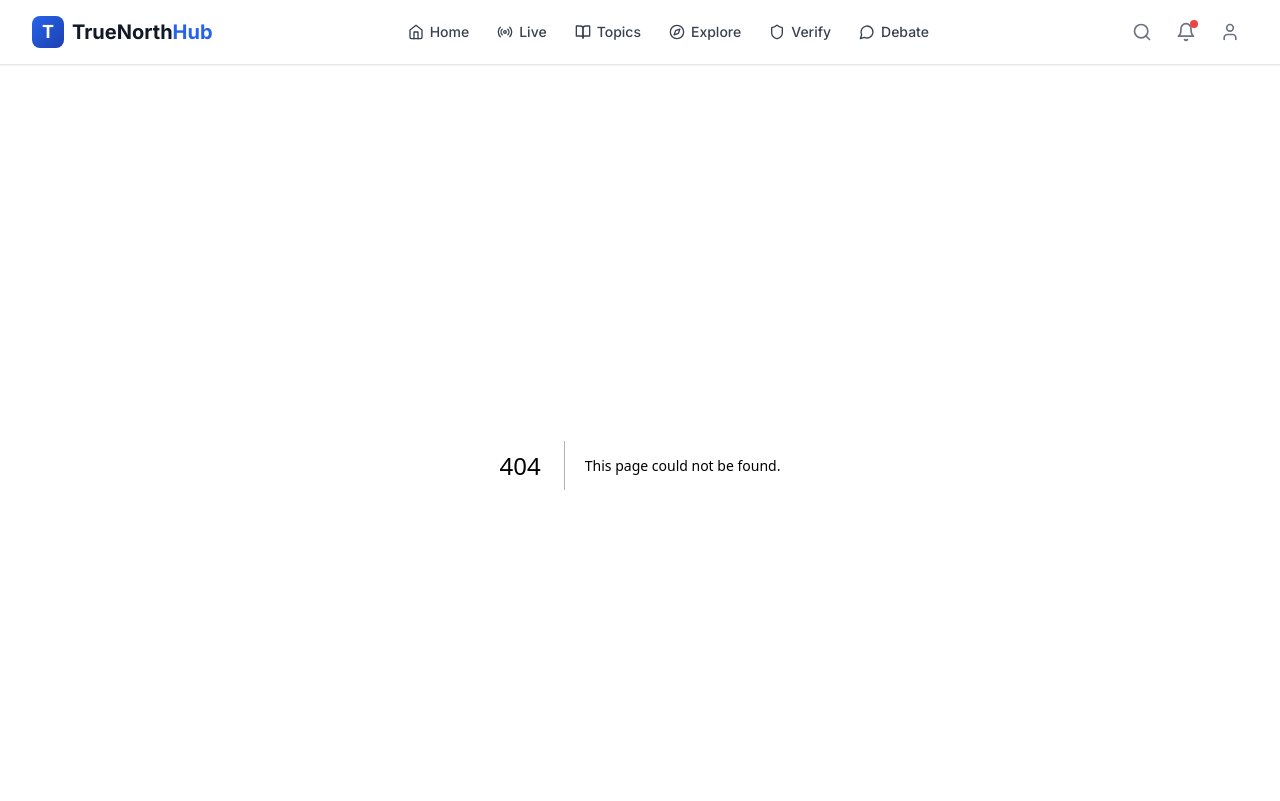
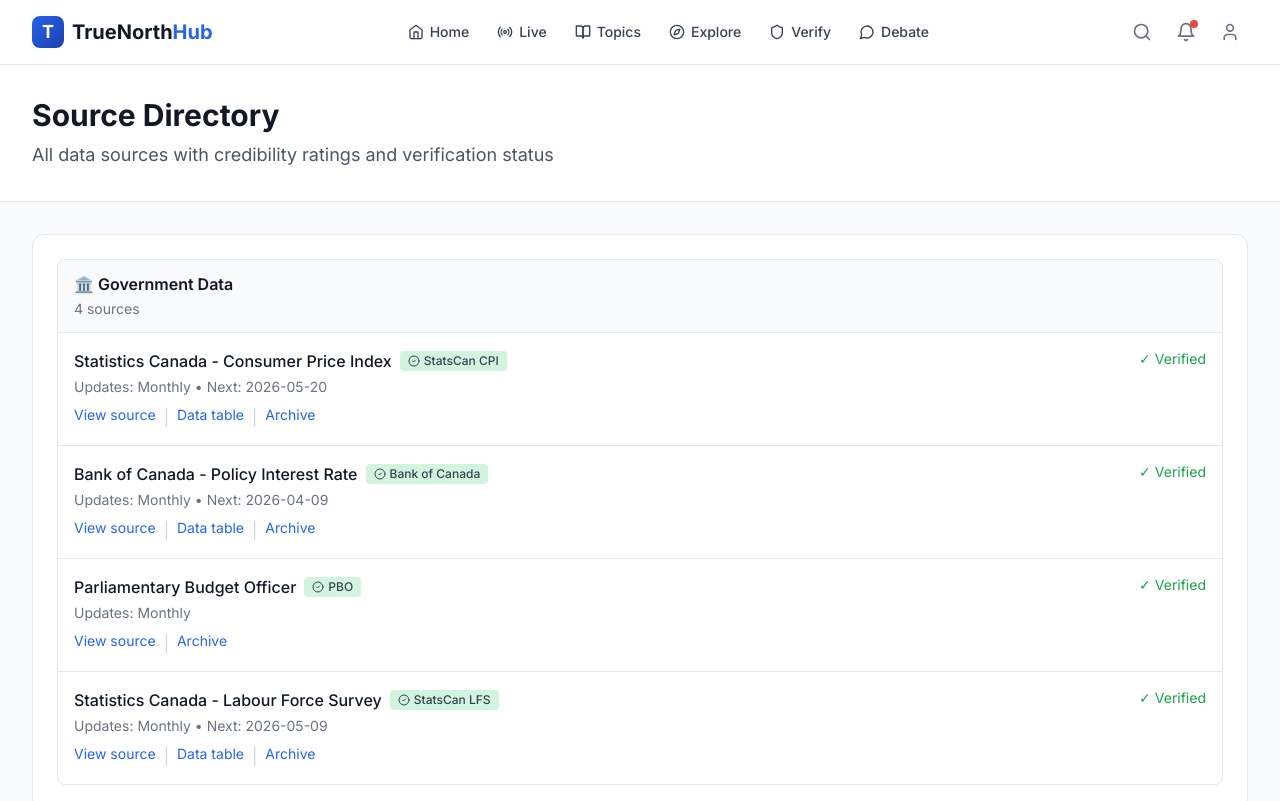
Before and after one commit to CivicIntelCanada/TrueNorthResearchHub, a Next.js app: page /sources in a window 1280 px wide. Before the commit this address had no page. Shown: the top 801 px of the page. Built offline with nearby package versions, Linux system fonts and the light colour scheme.

Commit message:
Add src/app/sources/page.tsx

```diff
--- /dev/null
+++ b/src/app/sources/page.tsx
@@ -0,0 +1,23 @@
+import { getAllSources } from '@/lib/sources';
+import SourceList from '@/components/citations/SourceList';
+
+export default function SourcesPage() {
+  const sources = getAllSources();
+
+  return (
+    <div className="min-h-screen bg-gray-50">
+      <div className="bg-white border-b">
+        <div className="max-w-7xl mx-auto px-4 sm:px-6 lg:px-8 py-8">
+          <h1 className="text-3xl font-bold text-gray-900">Source Directory</h1>
+          <p className="mt-2 text-lg text-gray-600">All data sources with credibility ratings and verification status</p>
+        </div>
+      </div>
+
+      <div className="max-w-7xl mx-auto px-4 sm:px-6 lg:px-8 py-8">
+        <div className="bg-white rounded-xl border p-6">
+          <SourceList sources={sources} />
+        </div>
+      </div>
+    </div>
+  );
+}
```
